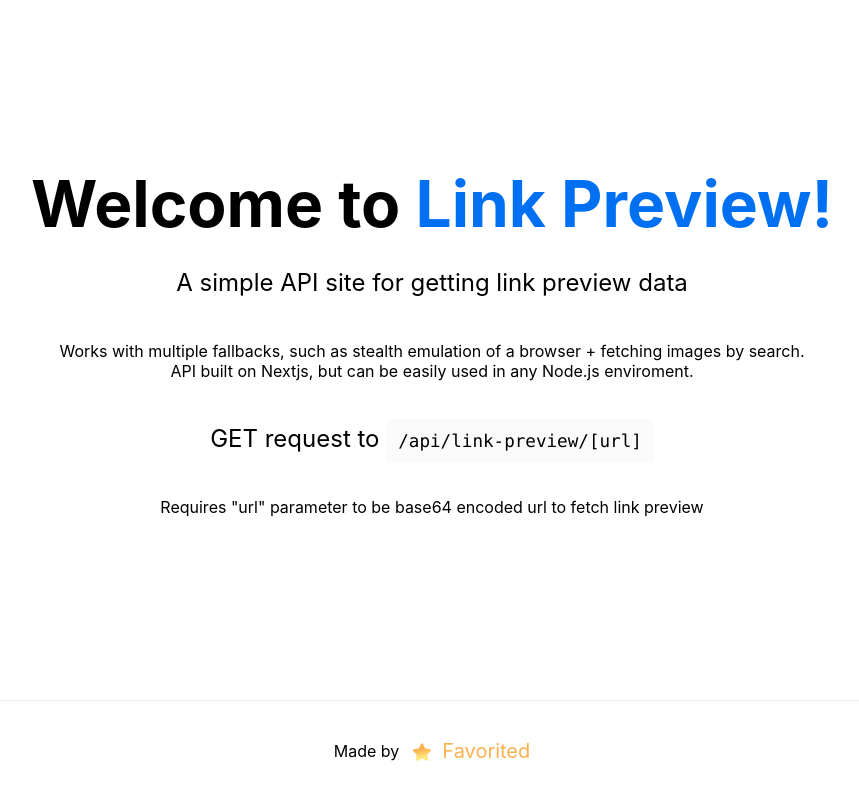
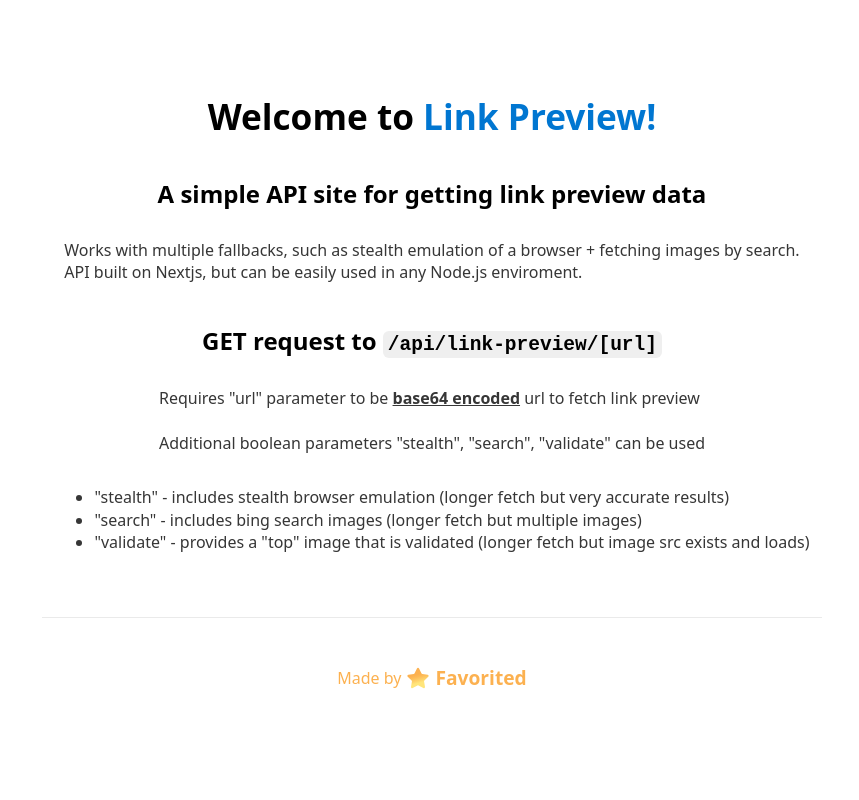
Before and after one commit to krthush/link-preview, a Next.js app: page / in a window 1280 px wide. Shown: the whole page, without its empty margins (208-1067 px from the left). Built offline with nearby package versions, Linux system fonts and the light colour scheme.

Commit message:
changed styling (using water.css)

```diff
--- a/pages/_app.tsx
+++ b/pages/_app.tsx
@@ -1,4 +1,3 @@
-import '../styles/globals.css'
 import type { AppProps } from 'next/app'
 
 function MyApp({ Component, pageProps }: AppProps) {
--- a/pages/index.tsx
+++ b/pages/index.tsx
@@ -1,48 +1,78 @@
 import Head from 'next/head'
 import Image from 'next/image'
-import styles from '../styles/Home.module.css'
 
 export default function Home() {
   return (
-    <div className={styles.container} style={{marginLeft:"10px",marginRight:"10px"}}>
+    <div style={{marginLeft:"10px",marginRight:"10px"}}>
       <Head>
         <title>Link Preview</title>
         <meta name="description" content="A simple API site for getting link preview data." />
         <link rel="icon" href="/favicon.ico" />
+        <meta charSet="utf-8" />
+        <meta name="viewport" content="width=device-width, initial-scale=1" />
+        <link rel="stylesheet" href="https://cdn.jsdelivr.net/npm/water.css@2/out/water.css"/>
       </Head>
 
-      <main className={styles.main}>
-        <h1 className={styles.title}>
-          Welcome to <a href="/">Link Preview!</a>
-        </h1>
-        <p className={styles.description}>
-          A simple API site for getting link preview data <br />
-        </p>
-        <p style={{textAlign:"center"}}>
-          Works with multiple fallbacks, such as stealth emulation of a browser + fetching images by search. <br />
+      <style jsx>{`
+        .main {
+          padding: 3rem 0;
+          flex: 1;
+          display: flex;
+          flex-direction: column;
+          justify-content: center;
+          align-items: center;
+        }
+        .footer {
+          width: 100%;
+          height: 100px;
+          border-top: 1px solid #eaeaea;
+          display: flex;
+          justify-content: center;
+          align-items: center;
+        }
+
+        .footer a {
+          display: flex;
+          justify-content: center;
+          align-items: center;
+          flex-grow: 1;
+        }
+      `}</style>
+
+      <main className="main">
+        <h1>Welcome to <a href="/">Link Preview!</a></h1>
+        <h2>A simple API site for getting link preview data</h2>
+        <p>
+          Works with multiple fallbacks, such as stealth emulation of a browser + fetching images by search. <br/>
           API built on Nextjs, but can be easily used in any Node.js enviroment.
         </p>
-        <p className={styles.description}>
-          GET request to <code className={styles.code}>/api/link-preview/[url]</code> <br />
+        <h2>GET request to <code>/api/link-preview/[url]</code></h2>
+        <p>
+          Requires "url" parameter to be <b><u>base64 encoded</u></b> url to fetch link preview <br/><br/>
+          Additional boolean parameters "stealth", "search", "validate" can be used
         </p>
-        <p style={{textAlign:"center"}}>
-          Requires "url" parameter to be base64 encoded url to fetch link preview
-        </p>
+        <ul>
+          <li>"stealth" - includes stealth browser emulation (longer fetch but very accurate results)</li>
+          <li>"search" - includes bing search images (longer fetch but multiple images)</li>
+          <li>"validate" - provides a "top" image that is validated (longer fetch but image src exists and loads)</li>
+        </ul>
       </main>
 
-      <footer className={styles.footer} style={{paddingTop:"10px",paddingBottom:"10px"}}>
+      <footer className="footer">
         <a
           href="https://favorited.me"
           target="_blank"
           rel="noopener noreferrer"
+          style={{color:"#fcb150"}}
         >
           Made by{' '}
-          <span className={styles.logo} style={{paddingRight: "5px", height:28}}>
-            <Image src="/logo.svg" alt="Favorited Logo" width={30} height={30}/>
+          <span style={{marginLeft: "5px", marginRight: "5px", height:24}}>
+            <Image src="/icon.svg" alt="Favorited Logo" width={24} height={24}/>
           </span>
-          <span style={{color:"#fcb150", fontSize:"1.25rem"}}>Favorited</span>
+          <span style={{color:"#fcb150", fontSize:"1.2rem"}}><b>Favorited</b></span>
         </a>
       </footer>
+
     </div>
   )
 }
--- a/styles/Home.module.css
+++ /dev/null
@@ -1,121 +0,0 @@
-.container {
-  min-height: 100vh;
-  padding: 0 0.5rem;
-  display: flex;
-  flex-direction: column;
-  justify-content: center;
-  align-items: center;
-  height: 100vh;
-}
-
-.main {
-  padding: 1rem 0;
-  flex: 1;
-  display: flex;
-  flex-direction: column;
-  justify-content: center;
-  align-items: center;
-}
-
-.footer {
-  width: 100%;
-  height: 100px;
-  border-top: 1px solid #eaeaea;
-  display: flex;
-  justify-content: center;
-  align-items: center;
-}
-
-.footer a {
-  display: flex;
-  justify-content: center;
-  align-items: center;
-  flex-grow: 1;
-}
-
-.title a {
-  color: #0070f3;
-  text-decoration: none;
-}
-
-.title a:hover,
-.title a:focus,
-.title a:active {
-  text-decoration: underline;
-}
-
-.title {
-  margin: 0;
-  line-height: 1.15;
-  font-size: 4rem;
-}
-
-.title,
-.description {
-  text-align: center;
-}
-
-.description {
-  line-height: 1.5;
-  font-size: 1.5rem;
-}
-
-.code {
-  background: #fafafa;
-  border-radius: 5px;
-  padding: 0.75rem;
-  font-size: 1.1rem;
-  font-family: Menlo, Monaco, Lucida Console, Liberation Mono, DejaVu Sans Mono,
-    Bitstream Vera Sans Mono, Courier New, monospace;
-}
-
-.grid {
-  display: flex;
-  align-items: center;
-  justify-content: center;
-  flex-wrap: wrap;
-  max-width: 800px;
-  margin-top: 3rem;
-}
-
-.card {
-  margin: 1rem;
-  padding: 1.5rem;
-  text-align: left;
-  color: inherit;
-  text-decoration: none;
-  border: 1px solid #eaeaea;
-  border-radius: 10px;
-  transition: color 0.15s ease, border-color 0.15s ease;
-  width: 45%;
-}
-
-.card:hover,
-.card:focus,
-.card:active {
-  color: #0070f3;
-  border-color: #0070f3;
-}
-
-.card h2 {
-  margin: 0 0 1rem 0;
-  font-size: 1.5rem;
-}
-
-.card p {
-  margin: 0;
-  font-size: 1.25rem;
-  line-height: 1.5;
-}
-
-.logo {
-  height: 1em;
-  margin-left: 0.5rem;
-}
-
-@media (max-width: 600px) {
-  .grid {
-    width: 100%;
-    flex-direction: column;
-  }
-}
--- a/styles/globals.css
+++ /dev/null
@@ -1,16 +0,0 @@
-html,
-body {
-  padding: 0;
-  margin: 0;
-  font-family: -apple-system, BlinkMacSystemFont, Segoe UI, Roboto, Oxygen,
-    Ubuntu, Cantarell, Fira Sans, Droid Sans, Helvetica Neue, sans-serif;
-}
-
-a {
-  color: inherit;
-  text-decoration: none;
-}
-
-* {
-  box-sizing: border-box;
-}
```
Also changed, not shown: public/icon.svg (added), public/logo.svg (deleted).
